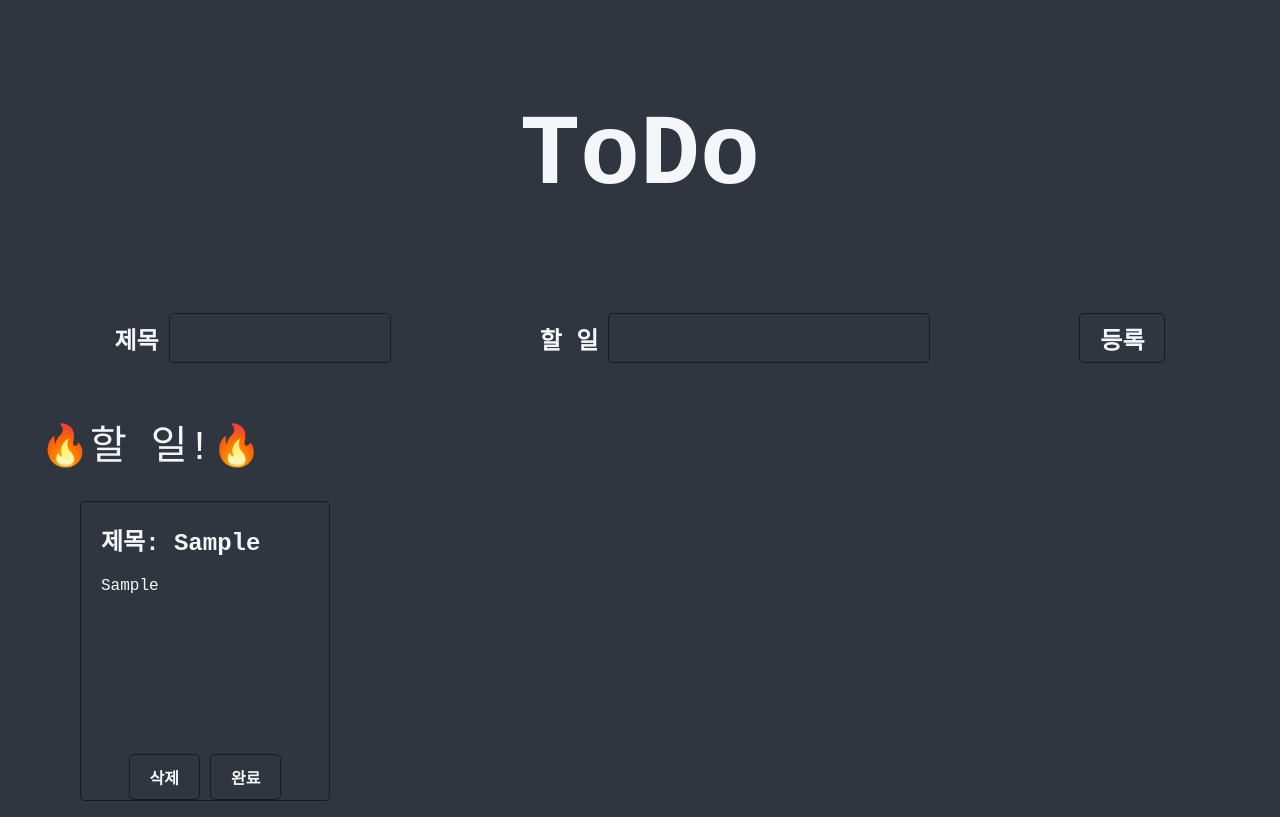
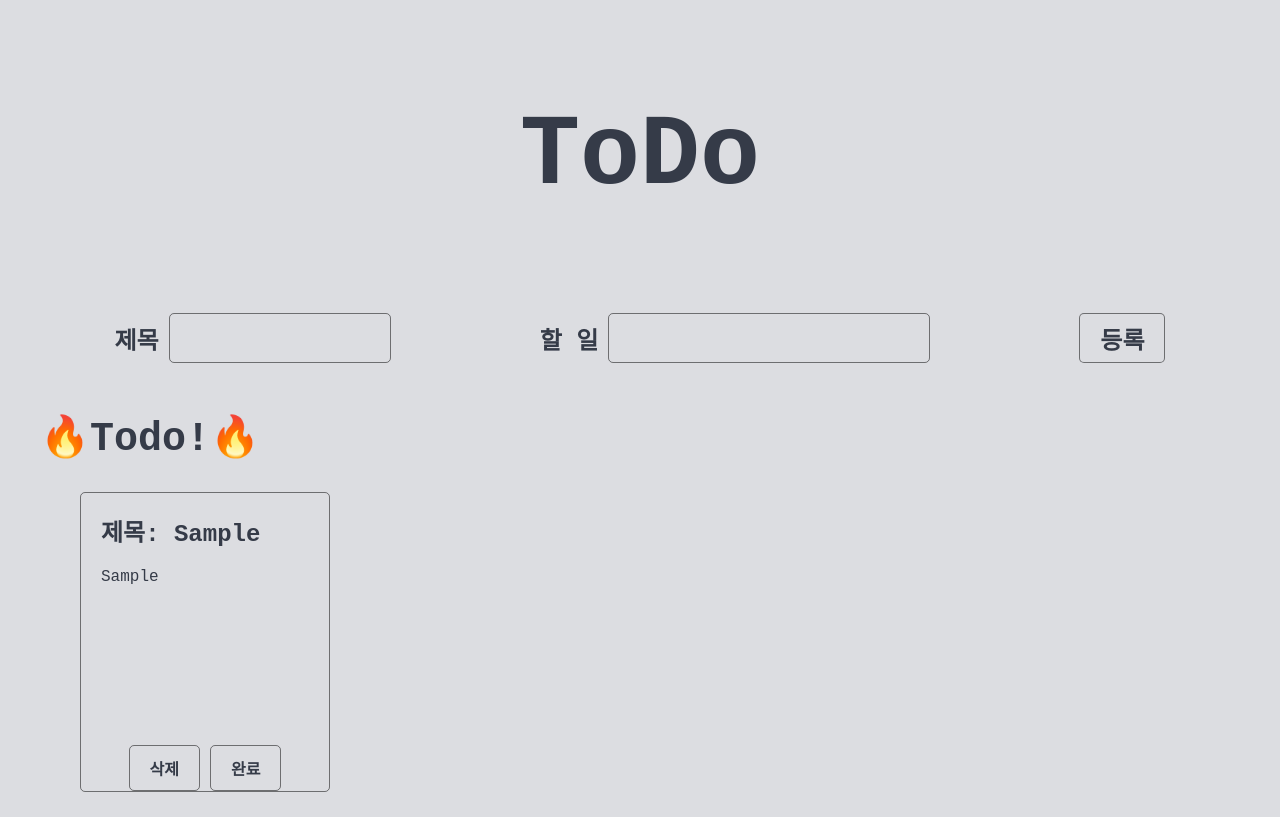
Before and after one commit to yeolsss/nbc-todo-list, a React (Create React App) app: page / in a window 1280 px wide. Both pictures are taken after typing "Sample", "Sample" into the empty fields and a click on the button "등록". Built offline with nearby package versions, Linux system fonts and the light colour scheme.

Commit message:
refeactoring/redux - 색상 변경

```diff
--- a/src/App.jsx
+++ b/src/App.jsx
@@ -10,7 +10,6 @@ const Container = styled.div`
   min-width: 80rem;
   width: 100%;
   margin: 0 auto;
-  //box-shadow: inset 0 0 20px red;
 `;
 
 function App() {
--- a/src/containers/todo/ToDoContainer.jsx
+++ b/src/containers/todo/ToDoContainer.jsx
@@ -30,7 +30,7 @@ function ToDoContainer() {
           <NonToDo>할 일이 없어요!</NonToDo>
         ) : (
           <>
-            <h1>🔥할 일!🔥</h1>
+            <h1>🔥Todo!🔥</h1>
             <ul>
               {workingToDo.map((toDo) => (
                 <ToDoCard>{toDo}</ToDoCard>
@@ -41,7 +41,7 @@ function ToDoContainer() {
       </ToDoListSection>
       {doneToDo.length !== 0 ? (
         <ToDoListSection>
-          <h1>🎉완료!🎉</h1>
+          <h1>🎉Done!🎉</h1>
           <ul>
             {doneToDo.map((toDo) => (
               <ToDoCard>{toDo}</ToDoCard>
@@ -58,6 +58,7 @@ const ToDoListSection = styled.section`
 
   > h1 {
     font-size: 4rem;
+    font-weight: bold;
   }
 
   > ul {
--- a/src/index.js
+++ b/src/index.js
@@ -35,9 +35,9 @@ const GlobalStyle = createGlobalStyle`
 
   // Typography
   :root {
-    --main-bg-color: #2f3640;
+    --main-bg-color: #dcdde1;
     --sub-bg-color: #353b48;
-    --main-font-color: #f5f6fa;
+    --main-font-color: #353b48;
 
     --border-radius: 0.5rem;
     --border-error: #e84118;
```
